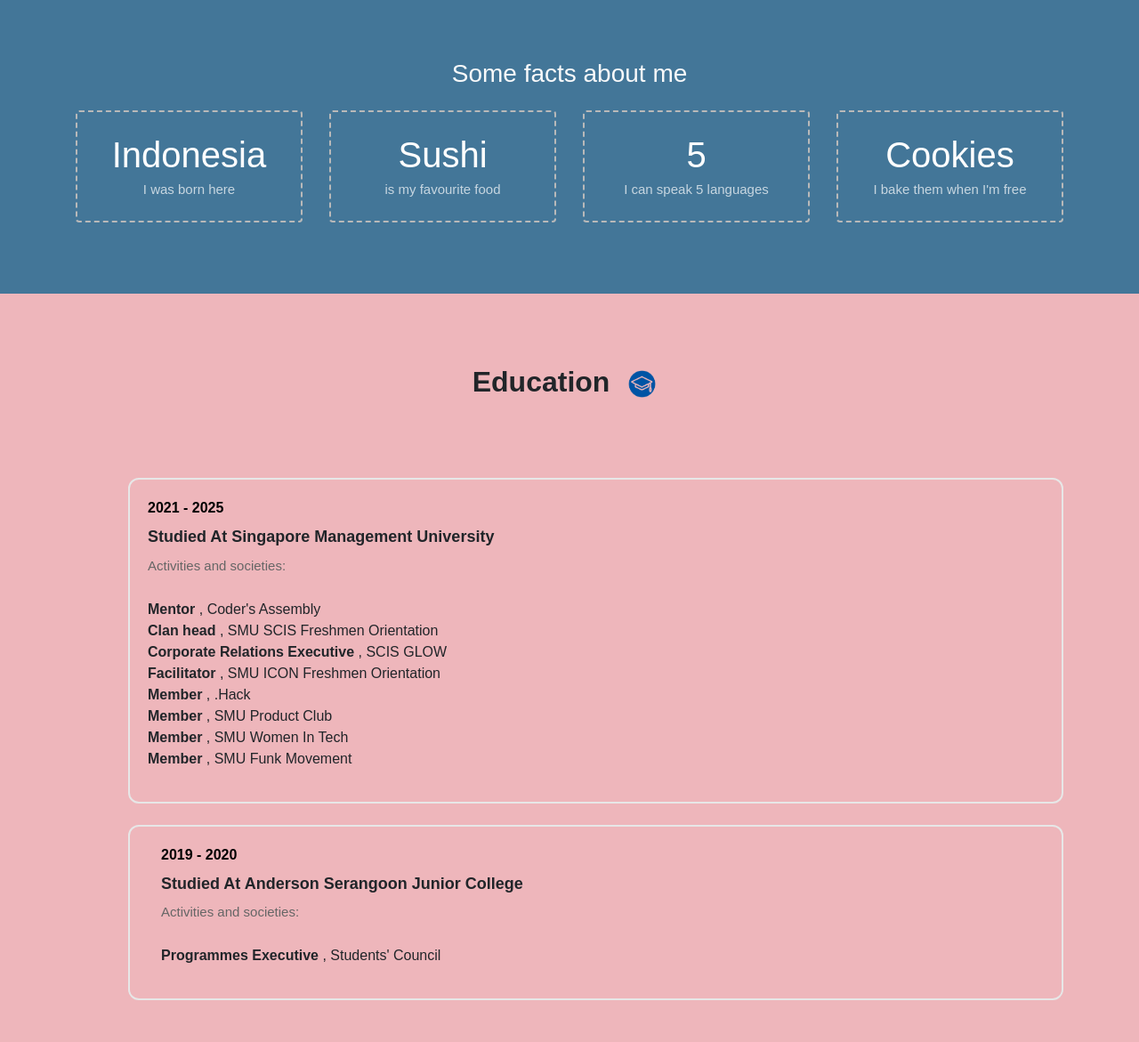
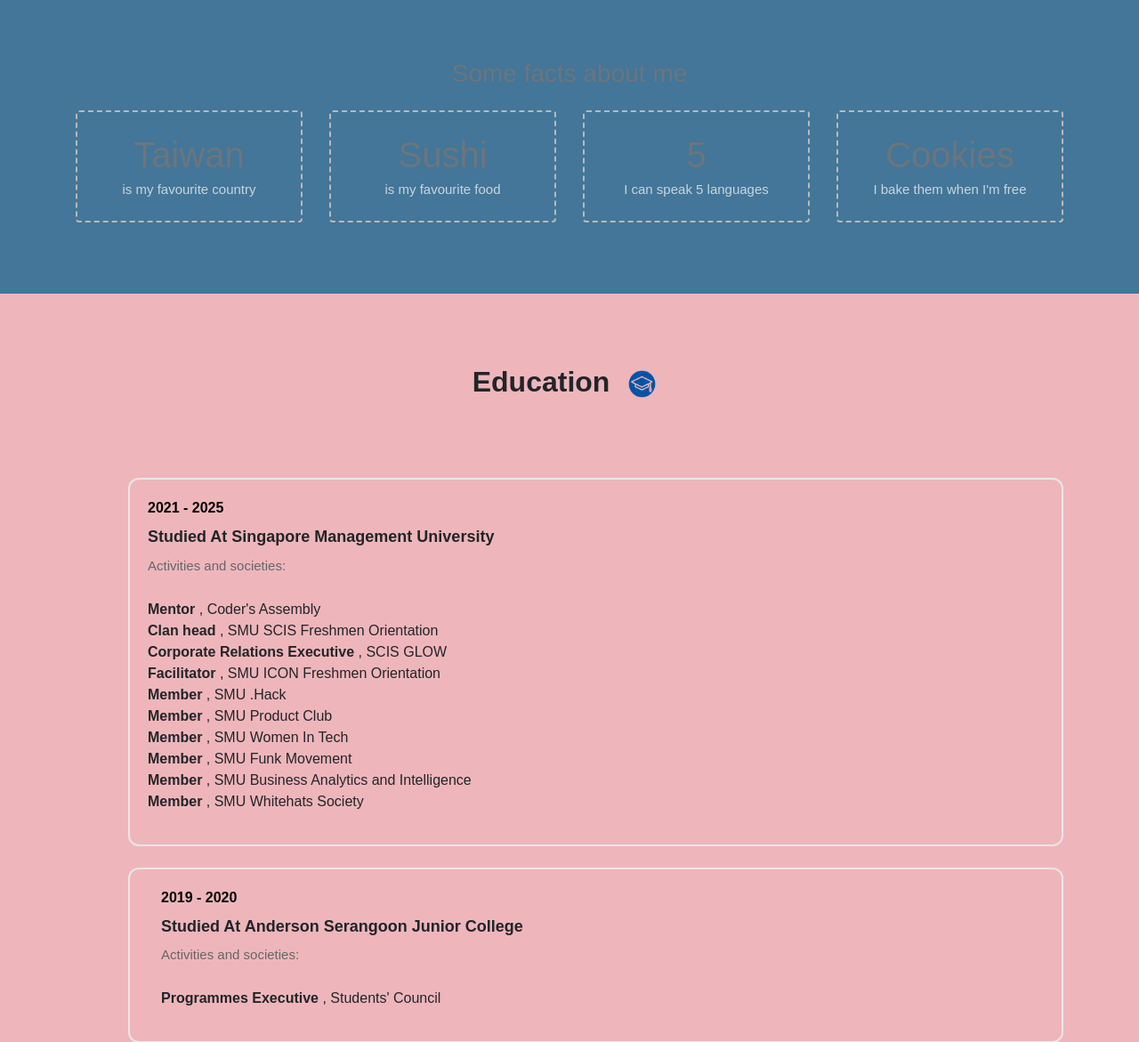
Before and after one commit to kelsieee/kelsieee.github.io, a plain HTML site: page index.html in a window 1280 px wide. Shown: the part 1680-2851 px from the top of the page at 89% size. Drawn offline with Linux system fonts and the light colour scheme; some icons are missing.

Commit message:
Add files via upload

```diff
--- a/index.html
+++ b/index.html
@@ -260,29 +260,29 @@
     <section class="section bg-funfact" id="funfact">
       <div class="container">
         <div>
-          <h3 class="text-center text-light">Some facts about me</h3>
+          <h3 class="text-center text-secondary">Some facts about me</h3>
         </div>
         <div class="row" id="counter">
           <div class="col-lg-3">
-            <div class="text-center lan_funfact p-4 mt-3 rounded text-white">
-              <h1 class="lan_fun_value mb-1" data-count="654">Indonesia</h1>
-              <p class="lan_fun_name mb-0">I was born here</p>
+            <div class="text-center lan_funfact p-4 mt-3 rounded text-secondary">
+              <h1 class="lan_fun_value mb-1 " data-count="654">Taiwan</h1>
+              <p class="lan_fun_name mb-0">is my favourite country</p>
             </div>
           </div>
           <div class="col-lg-3">
-            <div class="text-center lan_funfact p-4 mt-3 rounded text-white">
+            <div class="text-center lan_funfact p-4 mt-3 rounded text-secondary">
               <h1 class="lan_fun_value mb-1" data-count="6400">Sushi</h1>
               <p class="lan_fun_name mb-0">is my favourite food</p>
             </div>
           </div>
           <div class="col-lg-3">
-            <div class="text-center lan_funfact p-4 mt-3 rounded text-white">
+            <div class="text-center lan_funfact p-4 mt-3 rounded text-secondary">
               <h1 class="lan_fun_value mb-1" data-count="2389">5</h1>
               <p class="lan_fun_name mb-0">I can speak 5 languages</p>
             </div>
           </div>
           <div class="col-lg-3">
-            <div class="text-center lan_funfact p-4 mt-3 rounded text-white">
+            <div class="text-center lan_funfact p-4 mt-3 rounded text-secondary">
               <h1 class="lan_fun_value mb-1" data-count="653">Cookies</h1>
               <p class="lan_fun_name mb-0">I bake them when I'm free</p>
             </div>
@@ -339,7 +339,7 @@
                             <span class="font-weight-bold">Facilitator</span> , SMU ICON Freshmen Orientation
                          </li>
                          <li class="list-item">
-                            <span class="font-weight-bold">Member</span> , .Hack
+                            <span class="font-weight-bold">Member</span> , SMU .Hack
                          </li>
                          <li class="list-item">
                             <span class="font-weight-bold">Member</span> , SMU Product Club
@@ -350,6 +350,13 @@
                          <li class="list-item">
                             <span class="font-weight-bold">Member</span> , SMU Funk Movement
                          </li>
+                         <li class="list-item">
+                            <span class="font-weight-bold">Member</span> , SMU Business Analytics and Intelligence
+                         </li>
+                         <li class="list-item">
+                            <span class="font-weight-bold">Member</span> , SMU Whitehats Society
+                         </li>
+
                          </ul>
                     </div>
                   </div>
@@ -689,7 +696,7 @@
                   <div class="col-sm-12 text-right">
                     <input
                       type="submit"
-                      class="btn btn-custom"
+                      class="btn btn-secondary"
                       value="Send Message"
                     />
                   </div>
```
